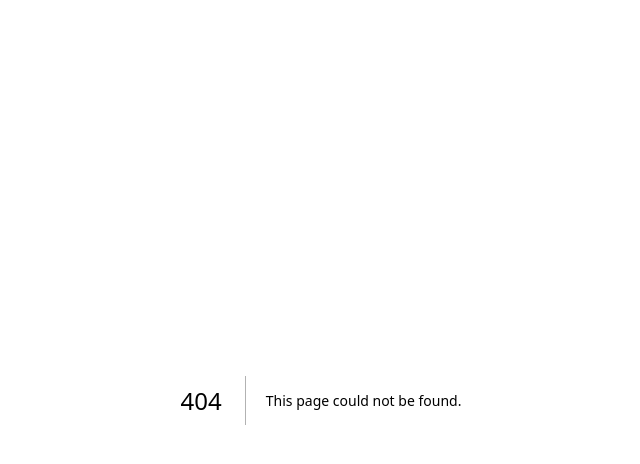
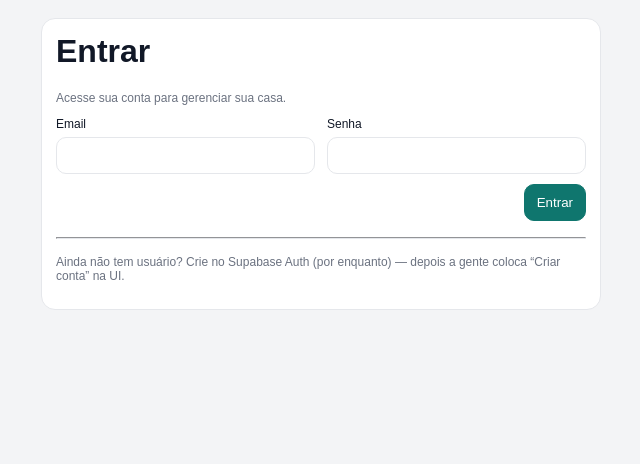
Before and after one commit to gomesdaniell/zellador, a Next.js app: page /login in a window 1280 px wide. Before the commit this address had no page. Shown: the top 464 px of the page, without its empty margins (319-959 px from the left). Built offline with nearby package versions, Linux system fonts and the light colour scheme.

Commit message:
Create page.tsx

```diff
--- /dev/null
+++ b/src/app/login/page.tsx
@@ -0,0 +1,58 @@
+"use client";
+
+import { useMemo, useState } from "react";
+import { createSupabaseBrowserClient } from "@/lib/supabase/client";
+
+export default function LoginPage() {
+  const supabase = useMemo(() => createSupabaseBrowserClient(), []);
+  const [email, setEmail] = useState("");
+  const [password, setPassword] = useState("");
+  const [msg, setMsg] = useState<string>("");
+
+  async function onLogin(e: React.FormEvent) {
+    e.preventDefault();
+    setMsg("");
+
+    const { error } = await supabase.auth.signInWithPassword({ email, password });
+    if (error) {
+      setMsg(error.message);
+      return;
+    }
+    window.location.href = "/app/dashboard";
+  }
+
+  return (
+    <main className="container">
+      <div className="card" style={{ maxWidth: 560, margin: "0 auto" }}>
+        <h1 style={{ marginTop: 0 }}>Entrar</h1>
+        <p className="muted">Acesse sua conta para gerenciar sua casa.</p>
+
+        <form onSubmit={onLogin}>
+          <div className="row">
+            <label style={{ flex: 1, minWidth: 240 }}>
+              Email
+              <input value={email} onChange={(e) => setEmail(e.target.value)} type="email" required />
+            </label>
+
+            <label style={{ flex: 1, minWidth: 240 }}>
+              Senha
+              <input value={password} onChange={(e) => setPassword(e.target.value)} type="password" required />
+            </label>
+          </div>
+
+          <div className="row" style={{ justifyContent: "flex-end", marginTop: 10 }}>
+            <button className="primary" type="submit">Entrar</button>
+          </div>
+
+          {msg ? <p className="muted" style={{ color: "#b91c1c" }}>{msg}</p> : null}
+        </form>
+
+        <hr style={{ margin: "16px 0", borderColor: "var(--border)" }} />
+
+        <p className="muted">
+          Ainda não tem usuário? Crie no Supabase Auth (por enquanto) — depois a gente coloca “Criar conta” na UI.
+        </p>
+      </div>
+    </main>
+  );
+}
```
